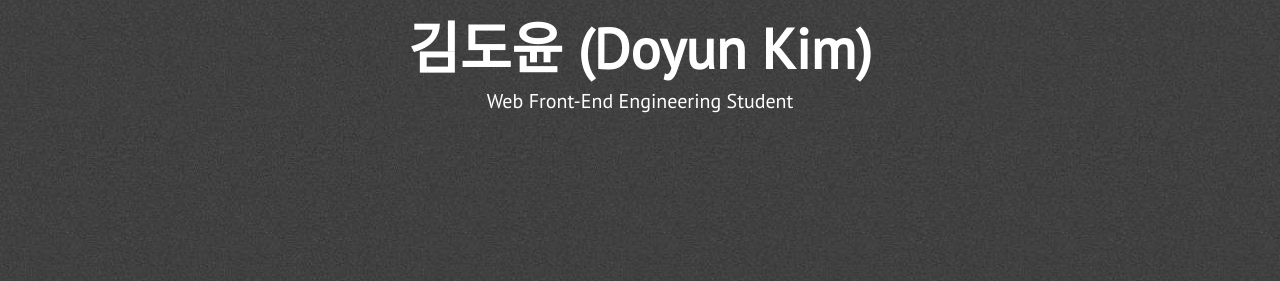
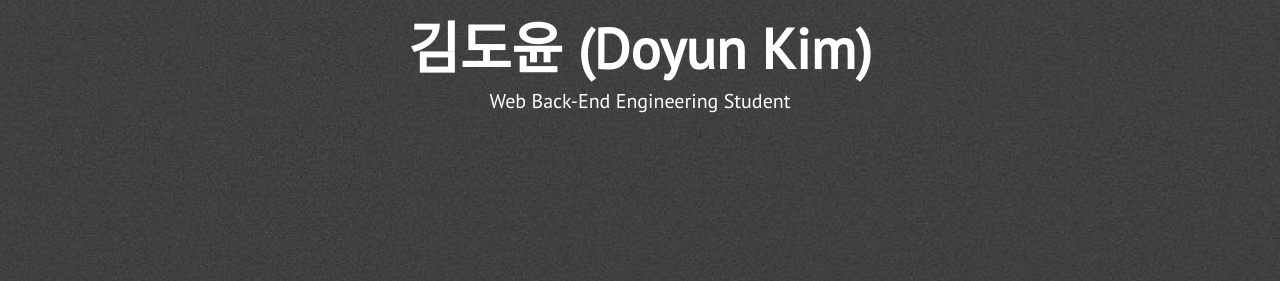
Before and after one commit to Austinia/Austinia.github.io, a Jekyll site: the page built from index.html, in a window 1280 px wide and 900 px high, scrolled down 312 px. Shown: the part 172-453 px from the top of the window. Built offline with Jekyll 4.4.1, drawn with Linux system fonts in a browser that asks for light colours; nearby versions of some CDN libraries.

Commit message:
_config.yml
Front -> Back

```diff
--- a/_config.yml
+++ b/_config.yml
@@ -1,5 +1,5 @@
 title: 김도윤 (Doyun Kim)
-description: Web Front-End Engineering Student
+description: Web Back-End Engineering Student
 site_title: '@DoyunKim - 김도윤'
 
 # Build settings
```
